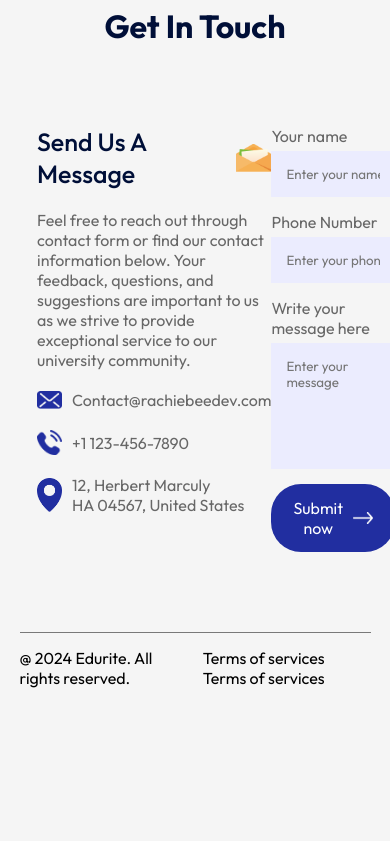
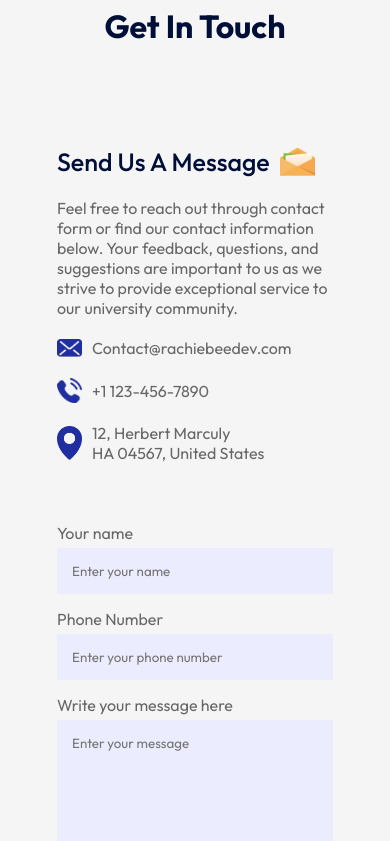
Before and after one commit to RachaelBamigboye/Edurite, a React (Vite) app: page / in a window 390 px wide. Shown: the part 4503-5344 px from the top of the page. Before the commit the page ends 5216 px from the top, so only its background shows below. Built offline with nearby package versions, Linux system fonts and the light colour scheme.

Commit message:
contact us responsiveness sorted out

```diff
--- a/src/component/Contact/Contact.css
+++ b/src/component/Contact/Contact.css
@@ -59,3 +59,14 @@
     margin:20px, 0;
     display:block;
 }
+
+/* .......media query........ */
+@media(max-width:700px){
+    .contact{
+        display:block;
+    }
+
+    .contact-col{
+        padding:20px;
+    }
+}
```
